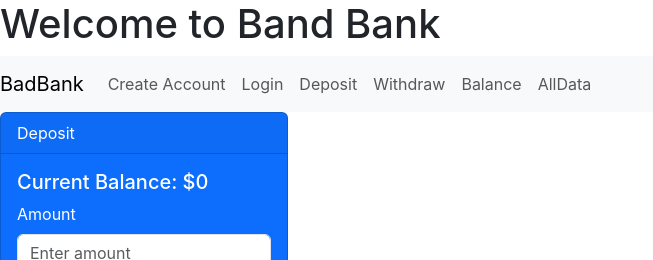
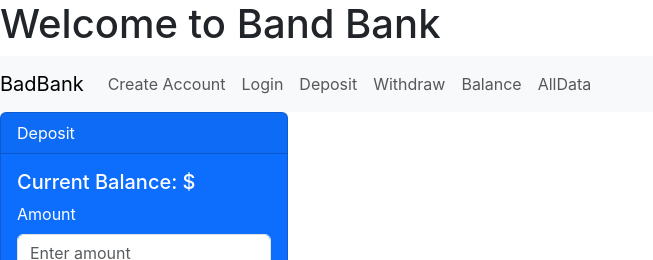
Before and after one commit to cesaranibaljimenez/Front-End-Banking, a React (Create React App) app: page /Deposit in a window 1280 px wide. Shown: the top 260 px of the page, without its empty margins (0-653 px from the left). Built offline with nearby package versions, Linux system fonts and the light colour scheme.

Commit message:
Se agrega una comprobación para el caso en que users esta vacío o no cargado

```diff
--- a/src/Components/AllData.js
+++ b/src/Components/AllData.js
@@ -4,6 +4,12 @@ import { UserContext } from '../context';
 
 function AllData() {
     const { users } = useContext(UserContext);
+
+    console.log("Users en AllData:", users);
+    // Verificar si users está vacío o no definido
+    if (!users || users.length === 0) {
+      return <p>Loading user data...</p>;
+  }
 
 
     return (
--- a/src/Components/Login.js
+++ b/src/Components/Login.js
@@ -7,7 +7,7 @@ function Login() {
   const[email, setEmail] = useState('');
   const [password, setPassword] = useState('');
   const [error, setError] = useState('');
-  const {users, setCurrentUSer} = useContext(UserContext);
+  const {users, setCurrentUser} = useContext(UserContext);
   const navigate = useNavigate();
 
   const handleSubmit = (e) => {
@@ -18,7 +18,7 @@ function Login() {
   const userFound = users.find(user => user.email === email);
 
     if(userFound && userFound.password === password){
-        setCurrentUSer(userFound);
+        setCurrentUser(userFound);
         navigate('/') //Redireccionamiento del usuario al Home
     } else {
       setError('Credenciales incorrectas');
--- a/src/context.js
+++ b/src/context.js
@@ -3,8 +3,9 @@ import React, { useState, createContext } from 'react';
 export const UserContext = createContext();
 export const UserProvider = ({ children }) => {
 const [users, setUsers] = useState([]);
-const [currentUser, setCurrentUser] = useState( {balance:0} );
+const [currentUser, setCurrentUser] = useState(null);
 
+console.log("Usuarios al inicializar:", users);//depuración
   return(
     <UserContext.Provider value={{ users, setUsers, currentUser, setCurrentUser}}>
         {children}
```
